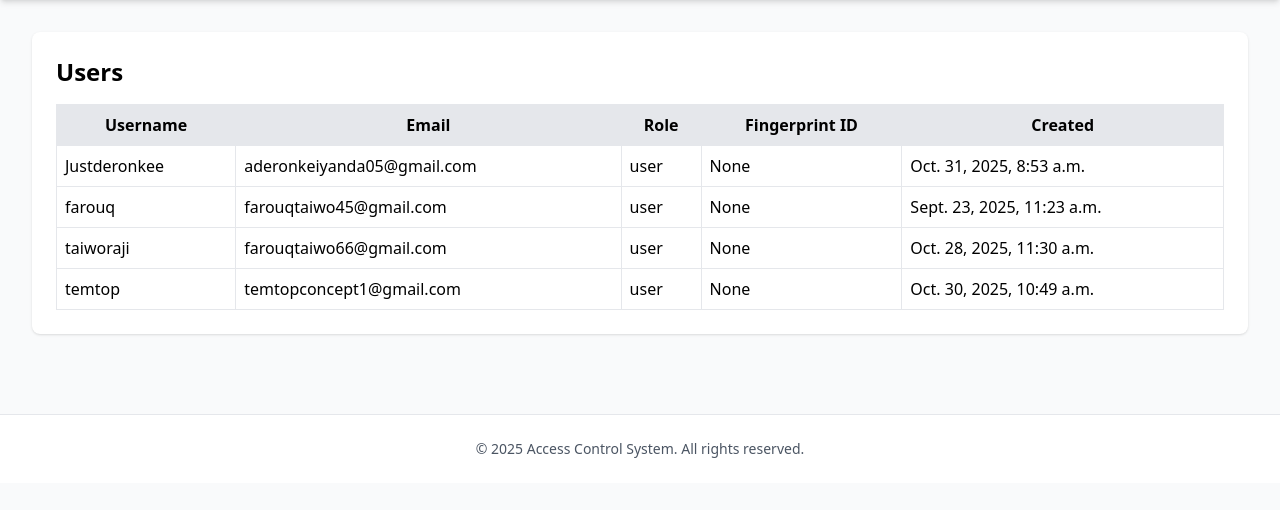
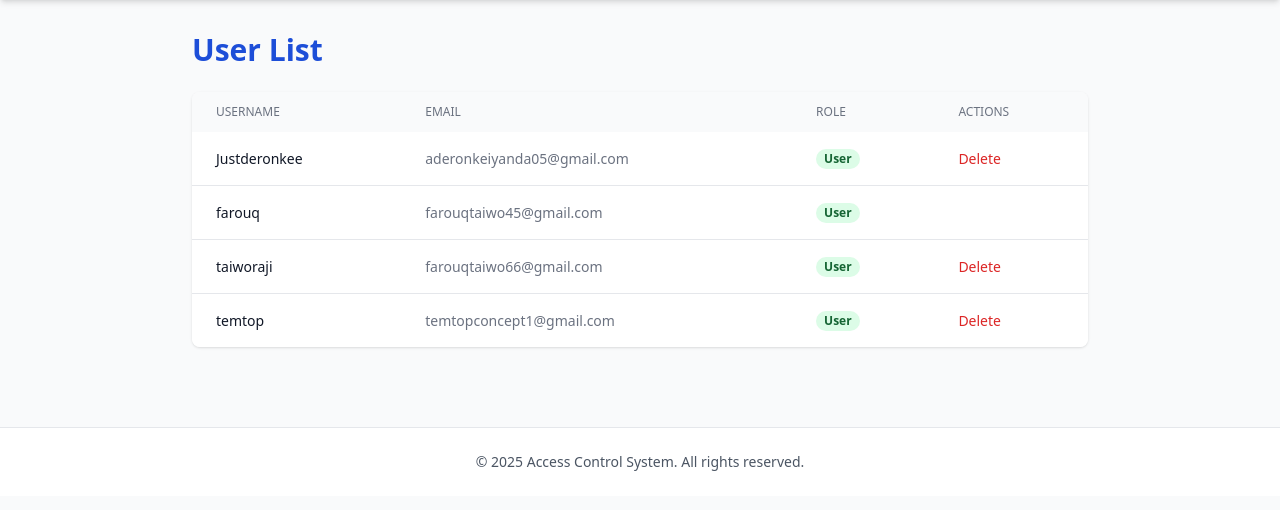
Before and after one commit to KRD66/access_management, a Django app: page /users/list/ in a window 1280 px wide. Shown: the part 64-574 px from the top of the page. Run offline with Django 5.2, Linux system fonts and the light colour scheme; a user stored in the database is signed in; data comes from the database, SQL or seed files in the repository; both versions use the stored data as it was after the commit; some libraries are stand-ins or nearby versions.

Commit message:
auto voice print creation via pico voice API added

```diff
--- a/users/templates/users/list.html
+++ b/users/templates/users/list.html
@@ -1,30 +1,53 @@
+<!-- templates/users/list.html -->
 {% extends 'base.html' %}
 {% block content %}
-<div class="bg-white p-6 rounded-lg shadow">
-    <h1 class="text-2xl font-bold mb-4">Users</h1>
-    <table class="w-full border-collapse">
-        <thead>
-            <tr class="bg-gray-200">
-                <th class="border p-2">Username</th>
-                <th class="border p-2">Email</th>
-                <th class="border p-2">Role</th>
-                <th class="border p-2">Fingerprint ID</th>
-                <th class="border p-2">Created</th>
+<div class="max-w-4xl mx-auto">
+    <h1 class="text-3xl font-bold mb-6 text-blue-700">User List</h1>
+
+    {% if profiles %}
+    <div class="bg-white rounded-lg shadow overflow-hidden">
+        <table class="min-w-full">
+            <thead class="bg-gray-50">
+                <tr>
+                    <th class="px-6 py-3 text-left text-xs font-medium text-gray-500 uppercase">Username</th>
+                    <th class="px-6 py-3 text-left text-xs font-medium text-gray-500 uppercase">Email</th>
+                    <th class="px-6 py-3 text-left text-xs font-medium text-gray-500 uppercase">Role</th>
+                    <th class="px-6 py-3 text-left text-xs font-medium text-gray-500 uppercase">Actions</th>
                 </tr>
             </thead>
-        <tbody>
+            <tbody class="bg-white divide-y divide-gray-200">
                 {% for profile in profiles %}
                 <tr>
-                <td class="border p-2">{{ profile.user.username }}</td>
-                <td class="border p-2">{{ profile.user.email }}</td>
-                <td class="border p-2">{{ profile.role }}</td>
-                <td class="border p-2">{{ profile.fingerprint_id|default:"None" }}</td>
-                <td class="border p-2">{{ profile.created_at }}</td>
+                    <td class="px-6 py-4 whitespace-nowrap text-sm font-medium text-gray-900">
+                        {{ profile.user.username }}
+                    </td>
+                    <td class="px-6 py-4 whitespace-nowrap text-sm text-gray-500">
+                        {{ profile.user.email }}
+                    </td>
+                    <td class="px-6 py-4 whitespace-nowrap text-sm text-gray-500">
+                        <span class="px-2 inline-flex text-xs leading-5 font-semibold rounded-full {% if profile.role == 'admin' %}bg-purple-100 text-purple-800{% else %}bg-green-100 text-green-800{% endif %}">
+                            {{ profile.role|capfirst }}
+                        </span>
+                    </td>
+                    <td class="px-6 py-4 whitespace-nowrap text-sm font-medium">
+                        {% if user.is_staff and profile.user != user %}
+                        <form method="post" action="{% url 'delete_user' profile.user.id %}" class="inline">
+                            {% csrf_token %}
+                            <button type="submit"
+                                    onclick="return confirm('Delete {{ profile.user.username }}? This cannot be undone.')"
+                                    class="text-red-600 hover:text-red-900 font-medium">
+                                Delete
+                            </button>
+                        </form>
+                        {% endif %}
+                    </td>
                 </tr>
-            {% empty %}
-            <tr><td colspan="5" class="border p-2 text-center">No users found.</td></tr>
                 {% endfor %}
             </tbody>
         </table>
     </div>
+    {% else %}
+    <p class="text-gray-600">No users enrolled yet.</p>
+    {% endif %}
+</div>
 {% endblock %}
--- a/users/views.py
+++ b/users/views.py
@@ -1,11 +1,13 @@
 # users/views.py
-from django.shortcuts import render, redirect ,get_object_or_404
+from django.shortcuts import render, redirect, get_object_or_404
 from django.contrib.auth.decorators import login_required, user_passes_test
 from django.contrib import messages
 from django.contrib.auth.models import User
+from django.conf import settings
 from .models import UserProfile
 from django.core.files.base import ContentFile
 import base64
+import requests
 import os
 
 # Admin check
@@ -31,7 +33,7 @@ def enroll_user(request):
         user, created = User.objects.get_or_create(username=username)
         if created:
             user.email = email
-            user.set_password('temp123')  # User must change later
+            user.set_password('temp123')
             user.save()
             messages.info(request, f'Password set to "temp123" for {username}.')
         else:
@@ -47,39 +49,63 @@ def enroll_user(request):
         profile.is_active = True
         profile.save()
 
-        # Save voiceprints (3 recordings)
+        # Save voiceprints locally (3 recordings)
+        voiceprint_files = []
         voiceprints_saved = 0
         for i in range(1, 4):
             data = request.POST.get(f'voiceprint{i}')
             if data and data.startswith('data:audio'):
                 try:
-                    format, imgstr = data.split(';base64,')
-                    ext = format.split('/')[-1]
+                    format_part, imgstr = data.split(';base64,')
+                    ext = format_part.split('/')[-1]
                     filename = f"voiceprint_{username}_{i}.{ext}"
                     file_content = ContentFile(base64.b64decode(imgstr), name=filename)
 
-                    # Save to media/voiceprints/
                     field_name = f'voiceprint_sample_{i}'
-                    if not hasattr(profile, field_name):
-                        # Or save to a separate model later
-                        pass
-                    else:
-                        getattr(profile, field_name).save(filename, file_content, save=True)
+                    if hasattr(profile, field_name):
+                        getattr(profile, field_name).save(filename, file_content, save=False)
+                        voiceprint_files.append(getattr(profile, field_name).path)
+                        voiceprints_saved += 1
+                except Exception as e:
+                    messages.warning(request, f'Voiceprint {i} failed to save: {e}')
 
-                    voiceprints_saved += 1
-                except Exception as e:
-                    print(f"Voiceprint {i} save error: {e}")
+        # Send to Picovoice Rhino to create voiceprint
+        voiceprint_id = None
+        if voiceprints_saved == 3 and voice_phrase and settings.PICOVOICE_ACCESS_KEY:
+            try:
+                files = {}
+                for i, path in enumerate(voiceprint_files, 1):
+                    files[f'sample{i}'] = open(path, 'rb')
+
+                response = requests.post(
+                    "https://api.picovoice.ai/rhino/v1/enroll",
+                    headers={'Authorization': f"Bearer {settings.PICOVOICE_ACCESS_KEY}"},
+                    data={'phrase': voice_phrase},
+                    files=files
+                )
+
+                for f in files.values():
+                    f.close()
+
+                if response.status_code == 200:
+                    result = response.json()
+                    voiceprint_id = result.get('voiceprintId')
+                    profile.voiceprint_id = voiceprint_id
+                    profile.save()
+                    messages.success(request, f'Voiceprint created! ID: {voiceprint_id}')
+                else:
+                    error = response.json().get('error', 'Unknown error')
+                    messages.error(request, f'Picovoice error: {error}')
+            except Exception as e:
+                messages.error(request, f'Voiceprint upload failed: {e}')
+        elif voiceprints_saved > 0:
+            messages.warning(request, 'Voiceprint saved locally, but not sent to Picovoice (missing key or samples).')
 
         # Final message
-        msg = f'User {username} enrolled successfully.'
-        if voiceprints_saved > 0:
-            msg += f' {voiceprints_saved} voiceprint(s) saved.'
-        if fingerprint_id:
-            msg += ' Fingerprint ID set.'
-        if voice_phrase:
-            msg += ' Voice phrase set.'
+        msg = f'User {username} enrolled.'
+        if voiceprint_id:
+            msg += ' Voiceprint ready.'
         messages.success(request, msg)
-
         return redirect('user_list')
 
     return render(request, 'users/enroll.html')
@@ -89,16 +115,13 @@ def user_list(request):
     profiles = UserProfile.objects.select_related('user').all().order_by('user__username')
     return render(request, 'users/list.html', {'profiles': profiles})
 
-
-
 @login_required
 @user_passes_test(is_admin, login_url='dashboard')
 def delete_user(request, user_id):
     if request.method == 'POST':
         profile = get_object_or_404(UserProfile, user__id=user_id)
         username = profile.user.username
-        profile.user.delete()  # Deletes User + Profile
+        profile.user.delete()
         messages.success(request, f'User {username} deleted successfully.')
         return redirect('user_list')
-
     return redirect('user_list')
```
Also changed, not shown: db.sqlite3. Lines whose indentation alone changed are shown as unchanged.
